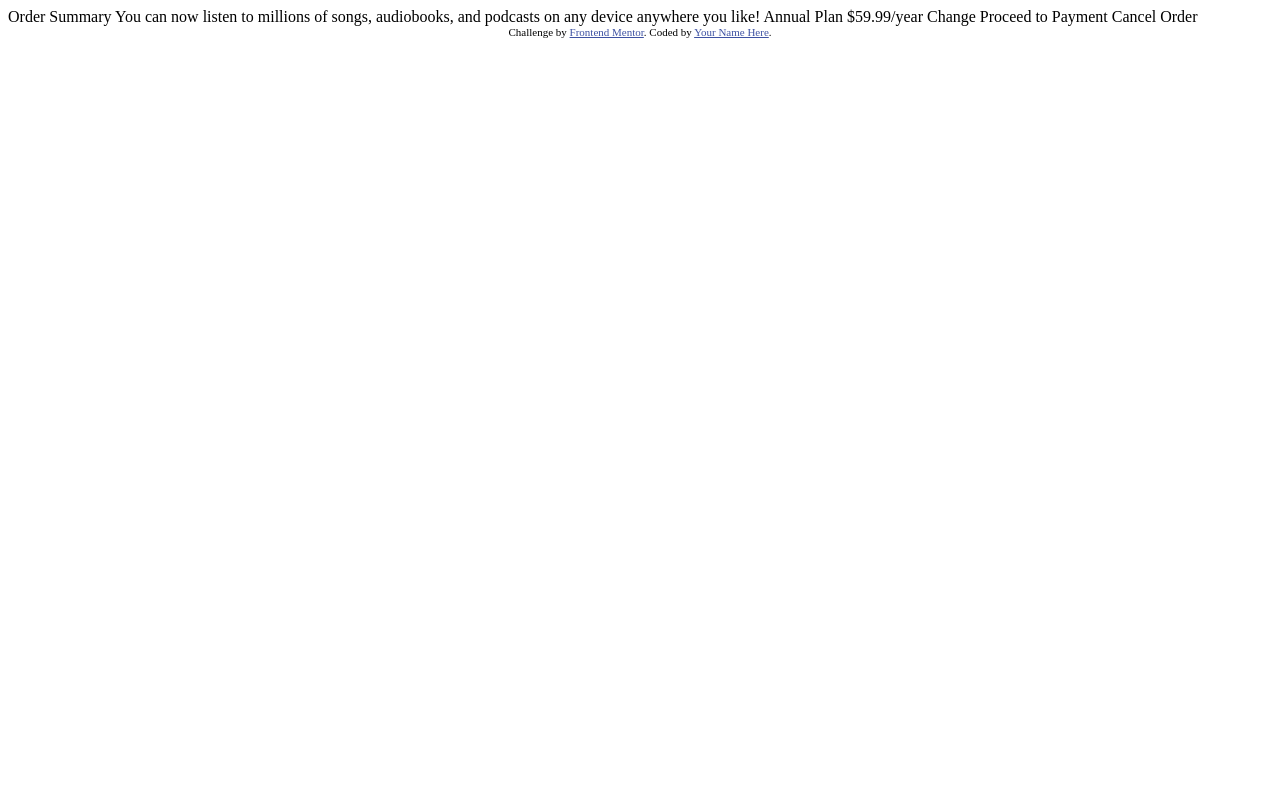
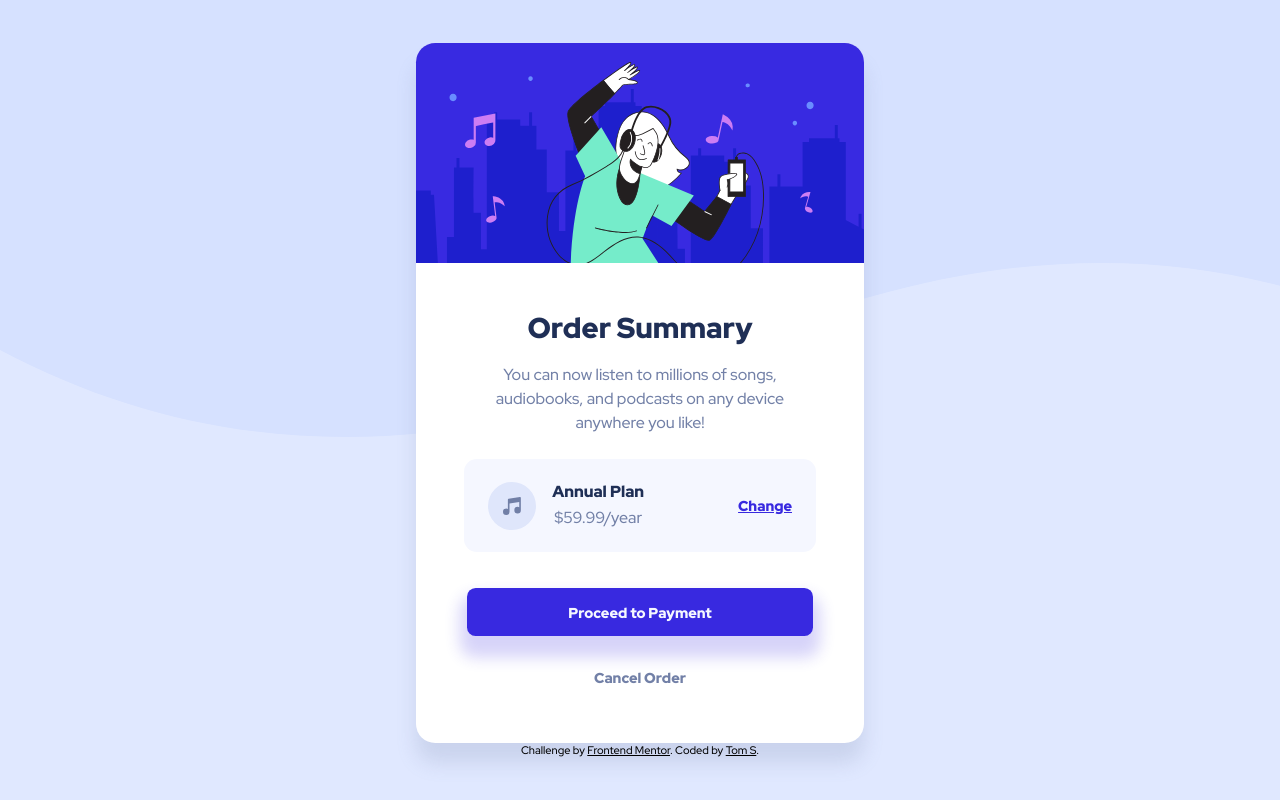
Before and after one commit to Tom-S82/fm-order-summary-component, a plain HTML site: page index.html in a window 1280 px wide. Drawn offline with Linux system fonts and the light colour scheme.

Commit message:
Project Completed

```diff
--- a/index.html
+++ b/index.html
@@ -3,35 +3,36 @@
 <head>
   <meta charset="UTF-8">
   <meta name="viewport" content="width=device-width, initial-scale=1.0"> <!-- displays site properly based on user's device -->
-
   <link rel="icon" type="image/png" sizes="32x32" href="./images/favicon-32x32.png">
-
+  <link rel="stylesheet" href="styles.css">
+  <style>@import url('https://fonts.googleapis.com/css2?family=Red+Hat+Display:wght@500;700;900&display=swap');</style>
   <title>Frontend Mentor | Order summary card</title>
-
-  <!-- Feel free to remove these styles or customise in your own stylesheet 👍 -->
-  <style>
-    .attribution { font-size: 11px; text-align: center; }
-    .attribution a { color: hsl(228, 45%, 44%); }
-  </style>
 </head>
 <body>
 
-  Order Summary
-
-  You can now listen to millions of songs, audiobooks, and podcasts on any
-  device anywhere you like!
-
-  Annual Plan
-  $59.99/year
-
-  Change
-
-  Proceed to Payment
-  Cancel Order
+  <div class="container">
+    <div class="card">
+      <div class="card-hero">
+      </div>
+      <div class="card-detail">
+        <h1 class="card-detail-summary">Order Summary</h1>
+        <p class="card-detail-desc">You can now listen to millions of songs, audiobooks, and podcasts on any
+        device anywhere you like!</p>
+        <div class="card-plan-section">
+          <img src="/images/icon-music.svg" alt="" class="card-note">
+          <h2 class="card-plan-text">Annual Plan</h2>
+          <p class="card-plan-price">$59.99/year</p>
+          <a class="card-plan-change" href="#">Change</a>
+        </div>
+        <button class="button-proceed">Proceed to Payment</button>
+        <button class="button-cancel">Cancel Order</button>
+      </div>
+    </div>
+  </div>
 
   <div class="attribution">
     Challenge by <a href="https://www.frontendmentor.io?ref=challenge" target="_blank">Frontend Mentor</a>.
-    Coded by <a href="#">Your Name Here</a>.
+    Coded by <a href="#">Tom S</a>.
   </div>
 </body>
 </html>
--- /dev/null
+++ b/styles.css
@@ -0,0 +1,235 @@
+:root {
+/* Primary */
+--pale-blue: hsl(225, 100%, 94%);
+--bright-blue: hsl(245, 75%, 52%);
+--bright-blue-faded: hsla(245, 75%, 52%, 0.75);
+
+/* Neutral */
+--very-pale-blue: hsl(225, 100%, 98%);
+--desaturated-blue: hsl(224, 23%, 55%);
+--dark-blue: hsl(223, 47%, 23%);
+
+--card-shadow: hsla(224, 23%, 55%, 0.2);
+--button-shadow: hsla(245, 75%, 52%, 0.2);
+}
+
+html {
+  margin: 0;
+  padding: 0;
+  box-sizing: border-box;
+  height: 100%;
+  display: flex;
+  flex-direction: column;
+  align-items: center;
+  justify-content: center;
+  font-family: 'Red Hat Display', sans-serif;
+}
+
+body {
+  background-image:url('/images/pattern-background-desktop.svg');
+  background-repeat: no-repeat;
+  background-color: var(--pale-blue);
+  margin: 0;
+  padding: 0;
+}
+
+h1 {
+  margin: 0.5em 0 0;
+}
+
+.card {
+  max-width: 28em;
+  background: #fff;
+  min-height: 43.75em;
+  border-radius: 1.2em;
+  text-align: center;
+  color: var(--dark-blue);
+  box-shadow: 0px 20px 20px 0px var(--card-shadow);
+}
+
+.card-hero {
+  background: url('/images/illustration-hero.svg') no-repeat center;
+  min-height: 13.75em;
+  background-size: cover;
+  border-radius: 1.2em 1.2em 0 0;
+}
+
+.card-detail {
+  display: flex;
+  align-items: center;
+  justify-content: center;
+  flex-direction: column;
+  padding: 2em 1em;
+}
+
+.card-detail-summary {
+  font-weight: 900;
+  font-size: 1.8em;
+}
+
+.card-detail-desc {
+  font-size: 1em;
+  padding: 0 2em;
+  line-height: 1.5em;
+  color: var(--desaturated-blue);
+}
+
+.card-plan-section {
+  background: var(--very-pale-blue);
+  margin: 0.5em 1.5em 2.25em;
+  padding: 0.5em 1.5em;
+  border-radius: 0.8em;
+  max-width: 19em;
+  display: grid;
+  gap: 0.8em;
+  grid-template-columns: 1fr 3fr 4fr;
+  grid-template-rows: 2em 2em;
+  grid-template-areas:  "note plan change"
+                        "note price change";
+}
+
+.card-note {
+  grid-area: note;
+  align-self: center;
+}
+
+.card-plan-text {
+  grid-area: plan;
+  font-size: 1em;
+  font-weight: 900;
+  align-self: start;
+}
+
+.card-plan-price {
+  grid-area: price;
+  font-size: 1em;
+  /* font-weight: 700; */
+  color: var(--desaturated-blue);
+  align-self: end;
+}
+
+.card-plan-change {
+  grid-area: change;
+  font-size: 0.9em;
+  font-weight: 900;
+  color: var(--bright-blue);
+  justify-self: end;
+  align-self: center;
+}
+
+.card-plan-change:hover {
+  text-decoration: none;
+  color: var(--bright-blue-faded);
+}
+
+.button-proceed, .button-cancel {
+  border: none;
+  min-width: 20em;
+  padding: 1em 7em;
+  border-radius: 0.6em;
+  font-family: 'Red Hat Display', sans-serif;
+  font-weight: 900;
+  font-size: 0.9em;
+  cursor: pointer;
+}
+
+.button-proceed {
+  background: var(--bright-blue);
+  color: var(--very-pale-blue);
+  margin-bottom: 1.25em;
+  box-shadow: 0 1em 1em 0.5em var(--button-shadow);
+  z-index: 1;
+}
+
+.button-proceed:hover {
+  background: var(--bright-blue-faded);
+}
+
+.button-cancel {
+  background: #fff;
+  color: var(--desaturated-blue);
+}
+
+.button-cancel:hover {
+  color: #000;
+}
+
+
+@media (max-width: 575px) {
+
+  body {
+    background-image:url('/images/pattern-background-mobile.svg');
+  }
+
+  .card {
+    max-width: 20em;
+    min-height: 34.5em;
+  }
+
+  .card-hero {
+    min-height: 10em;
+  }
+
+  .card-detail {
+    padding: 1em 1em;
+  }
+
+  .card-detail-summary {
+    font-size: 1.4em;
+    line-height: 100%;
+    display: block;
+  }
+
+  .card-detail-desc {
+    font-size: 0.9em;
+    padding: 0 1.5em;
+  }
+
+  .card-plan-section {
+    background: var(--very-pale-blue);
+    margin: 0.5em 1em 1.5em;
+    padding: 0.5em 0.5em;
+    gap: 0.6em;
+    grid-template-columns: 2.5fr 4fr 4fr;
+  }
+
+  .card-plan-text {
+    font-size: 0.9em;
+  }
+
+  .card-plan-price {
+    font-size: 0.9em;
+  }
+
+  .card-plan-change {
+    font-size: 0.8em;
+  }
+
+
+  .button-proceed, .button-cancel {
+    padding: 1.25em 1em;
+    font-size: 0.8em;
+    letter-spacing: 0.1ch;
+  }
+
+  .button-proceed {
+    margin-bottom: 1em;
+    box-shadow: 0 2em 1.5em var(--button-shadow);
+  }
+}
+
+@media (min-width: 1440px) {
+  body {
+    background-image:none;
+  }
+}
+
+
+
+.attribution {
+  font-size: 11px; text-align: center;
+}
+
+.attribution a {
+    color: var(--color-secondary-400);
+}
```
Also changed, not shown: images/screenshot_01.png (added), images/screenshot_01_Mobile.png (added), 3 other files.
